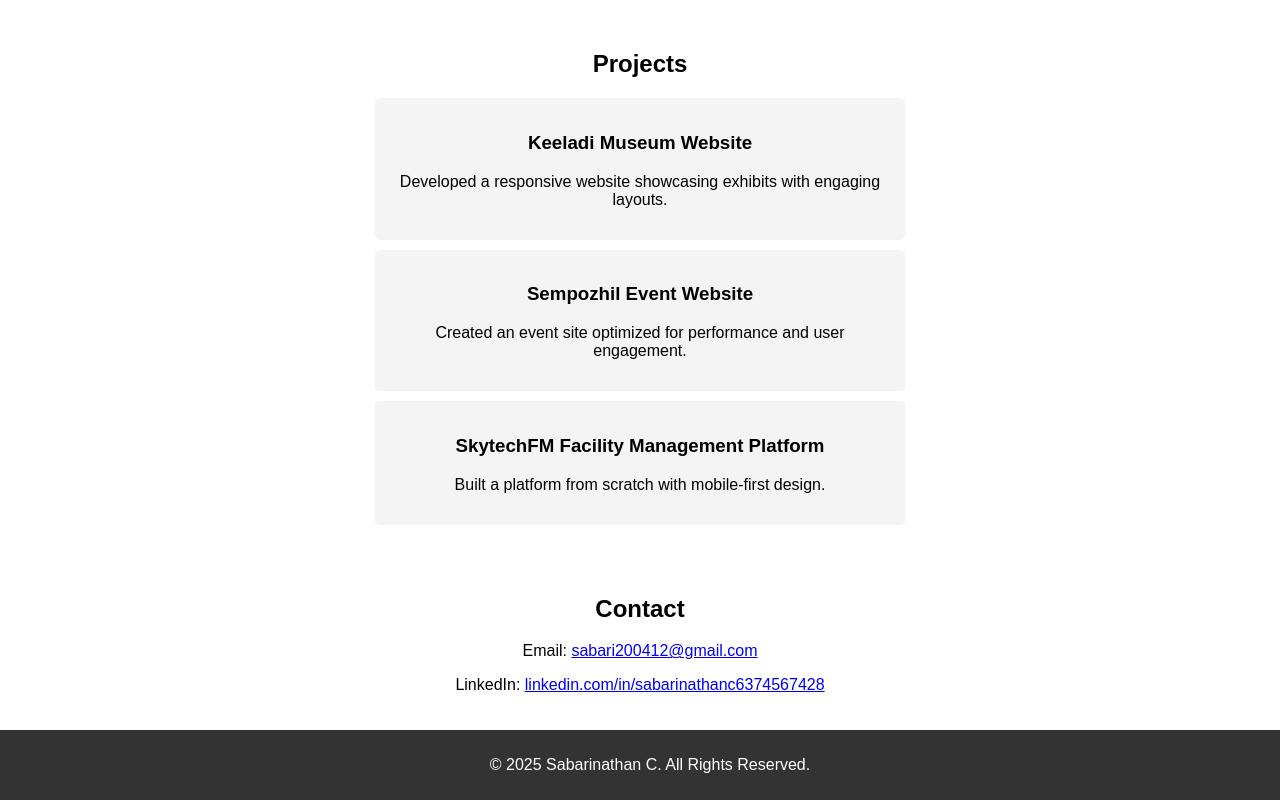
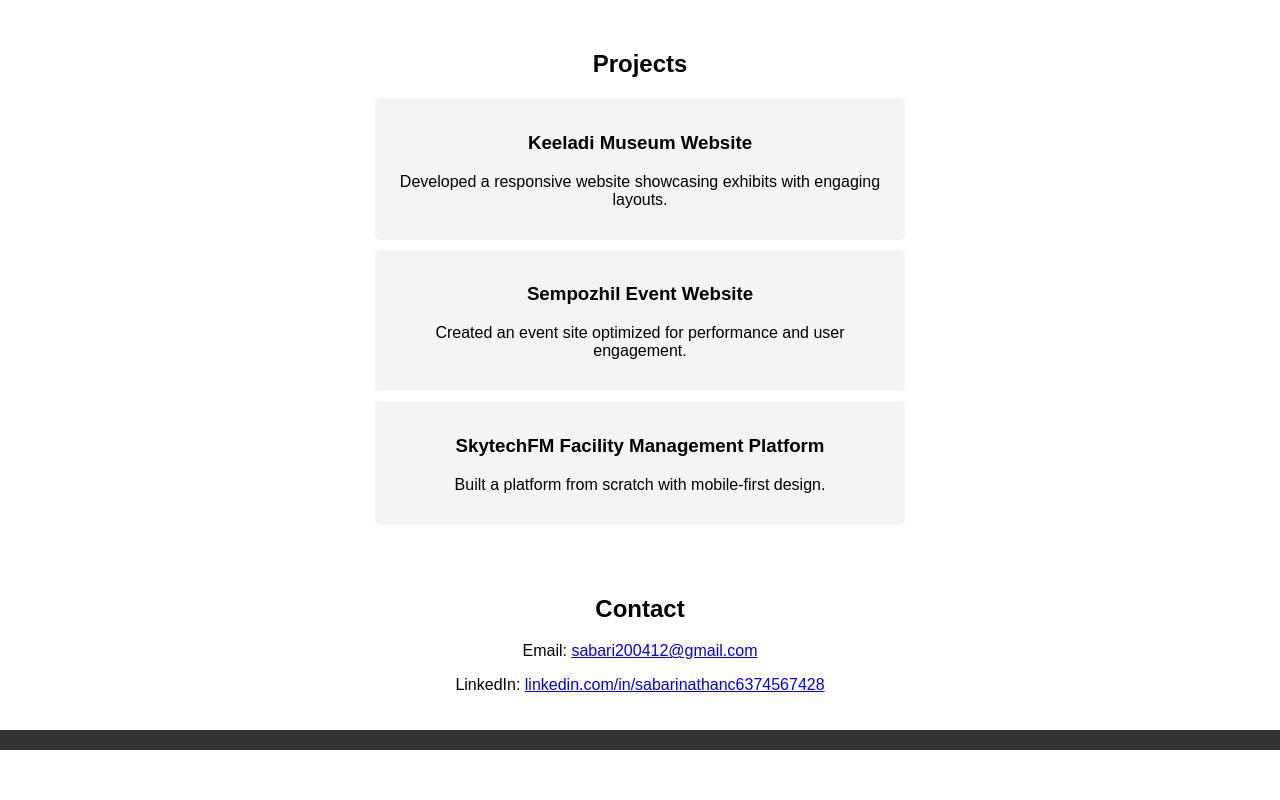
Before and after one commit to sabari2327/sabari_portfolio, a plain HTML site: page index.html in a window 1280 px wide. Shown: the part 533-1333 px from the top of the page. After the commit the page ends 1283 px from the top, so only its background shows below. Drawn offline with Linux system fonts and the light colour scheme.

Commit message:
change saample code

```diff
--- a/index.html
+++ b/index.html
@@ -106,7 +106,7 @@
     </section>
 
     <footer>
-        <p>&copy; 2025 Sabarinathan C. All Rights Reserved.</p>
+        <!-- <p>&copy; 2025 Sabarinathan C. All Rights Reserved.</p> -->
     </footer>
 </body>
 </html>
```
